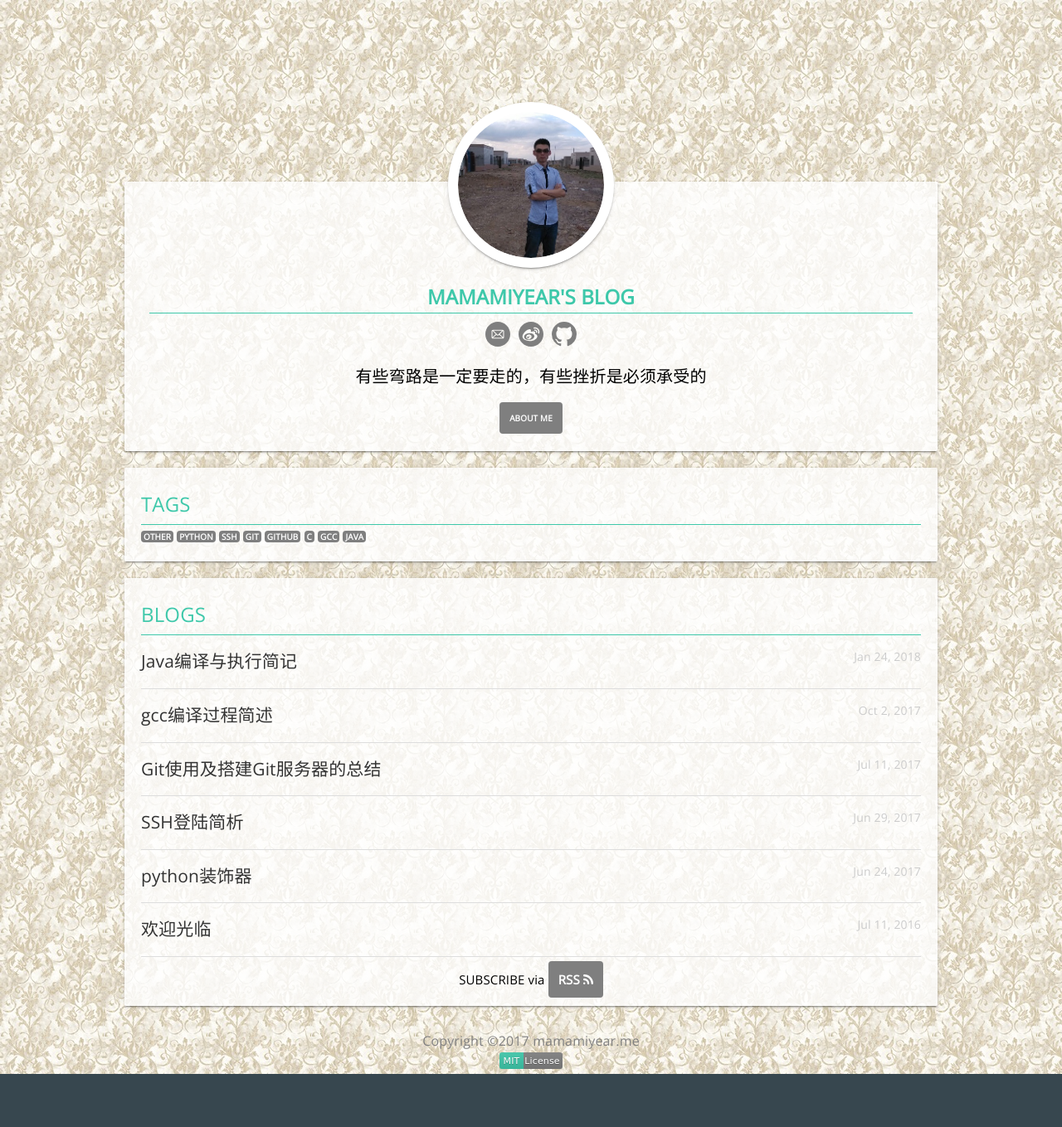
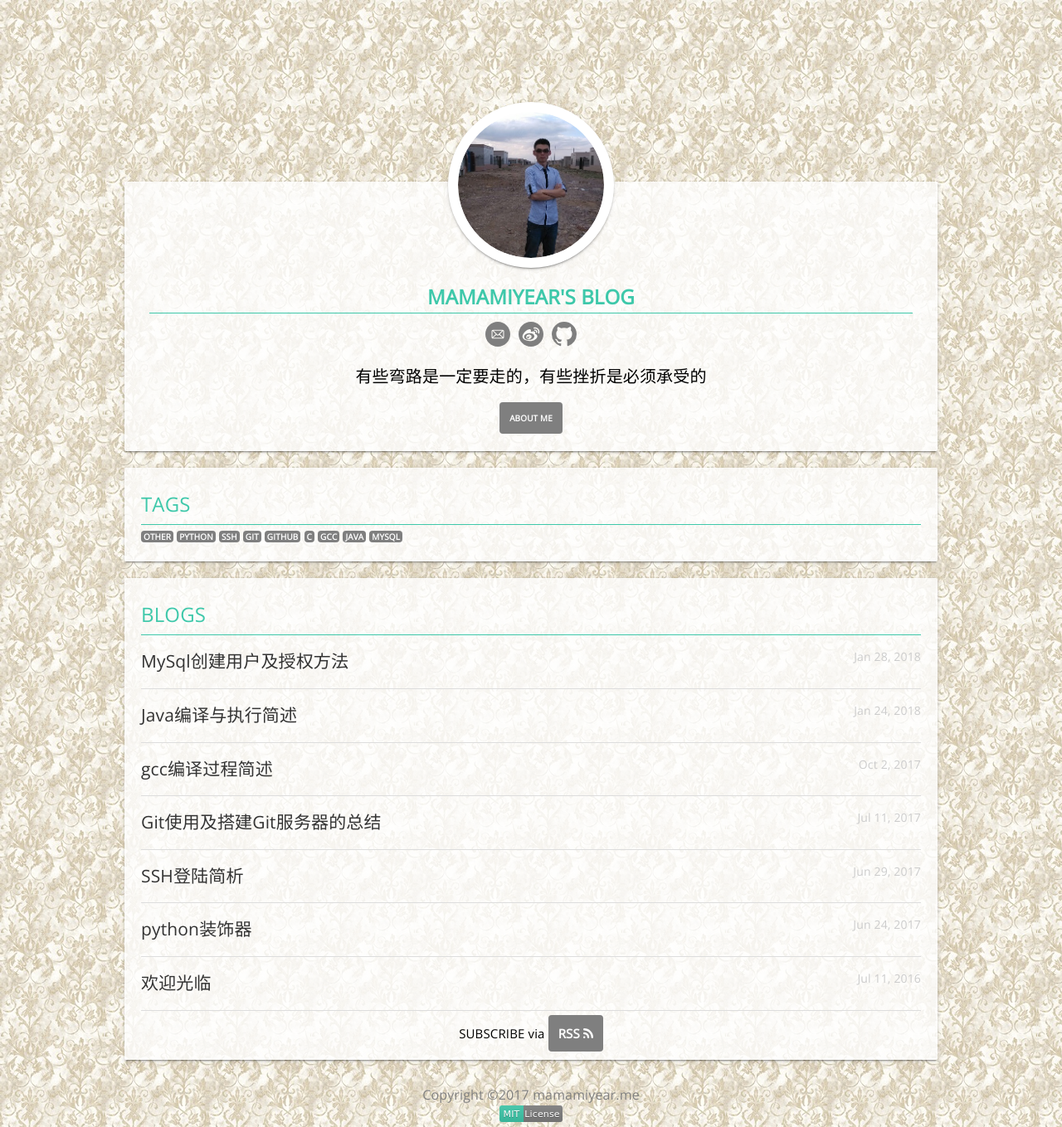
Before and after one commit to mamamiyear/mamamiyear.github.io, a Jekyll site: the page built from index.html, in a window 1280 px wide. Shown: the whole page at 83% size. Built offline with Jekyll 4.4.1, drawn with Linux system fonts in a browser that asks for light colours; before the commit the page ends 1295 px from its top, so only the background shows below that; some of the changed lines change nothing that is shown.

Commit message:
add an article.

````diff
--- a/_posts/2018-01-24-java-compile-and-run.md
+++ b/_posts/2018-01-24-java-compile-and-run.md
@@ -1,6 +1,6 @@
 ---
 layout:     post
-title:      "Java编译与执行简记"
+title:      "Java编译与执行简述"
 date:       2018-01-24 23:06:45 +0800
 author:     mamamiyear
 category:   summary
--- /dev/null
+++ b/_posts/2018-01-28-mysql-create-user-and-grant.md
@@ -0,0 +1,184 @@
+---
+layout:     post
+title:      "MySql创建用户及授权方法"
+date:       2018-01-28 19:40:45 +0800
+author:     mamamiyear
+category:   summary
+tag:        [mysql]
+SN:         7
+---
+
+### 一.创建用户:
+
+**命令:**
+
+```mysql
+CREATE USER 'username'@'host' IDENTIFIED BY 'password';
+```
+
+**说明:**
+
+- username - 你将创建的用户名
+- host - 指定该用户在哪个主机上可以登陆,如果是本地用户可用localhost, 如果想让该用户可以从任意远程主机登陆,可以使用通配符%
+- password - 该用户的登陆密码,密码可以为空,如果为空则该用户可以不需要密码登陆服务器
+
+**例子:**
+
+```mysql
+CREATE USER 'dog'@'localhost' IDENTIFIED BY '123456';
+CREATE USER 'pig'@'192.168.1.101_' IDENDIFIED BY '123456';
+CREATE USER 'pig'@'%' IDENTIFIED BY '123456';
+CREATE USER 'pig'@'%' IDENTIFIED BY '';
+CREATE USER 'pig'@'%';
+```
+
+
+
+### 二.授权:
+
+**命令:**
+
+```mysql
+GRANT privileges ON databasename.tablename TO 'username'@'host'
+```
+
+**说明:**
+
+- privileges - 用户的操作权限,如SELECT , INSERT , UPDATE 等(详细列表见该文最后面).如果要授予所的权限则使用ALL
+- databasename - 数据库名
+- tablename-表名,如果要授予该用户对所有数据库和表的相应操作权限则可用*表示, 如*.*.
+
+**例子:**
+
+```mysql
+GRANT SELECT, INSERT ON test.user TO 'pig'@'%';
+GRANT ALL ON *.* TO 'pig'@'%';
+```
+
+注意: 用以上命令授权的用户不能给其它用户授权,如果想让该用户可以授权,用以下命令:
+
+```mysql
+GRANT privileges ON databasename.tablename TO 'username'@'host' WITH GRANT OPTION;
+```
+
+
+
+###三.设置与更改用户密码
+
+**命令:**
+
+```mysql
+SET PASSWORD FOR 'username'@'host' = PASSWORD('newpassword');
+```
+
+如果是当前登陆用户用
+
+```mysql
+SET PASSWORD = PASSWORD("newpassword");
+```
+
+**例子:**
+
+```mysql
+SET PASSWORD FOR 'pig'@'%' = PASSWORD("123456");
+```
+
+
+
+###四.撤销用户权限
+
+**命令:**
+
+```mysql
+REVOKE privilege ON databasename.tablename FROM 'username'@'host';
+```
+
+**说明:**
+
+privilege, databasename, tablename - 同授权部分.
+
+**例子:**
+
+```mysql
+REVOKE SELECT ON *.* FROM 'pig'@'%';
+```
+
+注意: 假如你在给用户'pig'@'%'授权的时候是这样的(或类似的):GRANT SELECT ON test.user TO 'pig'@'%', 则在使用REVOKE SELECT ON *.* FROM 'pig'@'%';命令并不能撤销该用户对test数据库中user表的SELECT 操作.相反,如果授权使用的是GRANT SELECT ON *.* TO 'pig'@'%';则REVOKE SELECT ON test.user FROM 'pig'@'%';命令也不能撤销该用户对test数据库中user表的Select 权限.
+
+具体信息可以用命令SHOW GRANTS FOR 'pig'@'%'; 查看.
+
+
+
+###五.删除用户
+
+**命令:**
+
+```mysql
+DROP USER 'username'@'host';
+```
+
+
+
+###六.附注 - 在MySQL中的权限对应的操作
+
+*权限：操作*
+
+ALTER: Allows use of ALTER TABLE.
+
+ALTER ROUTINE: Alters or drops stored routines.
+
+CREATE: Allows use of CREATE TABLE.
+
+CREATE ROUTINE: Creates stored routines.
+
+CREATE TEMPORARY TABLE: Allows use of CREATE TEMPORARY TABLE.
+
+CREATE USER: Allows use of CREATE USER, DROP USER, RENAME USER, and REVOKE ALL PRIVILEGES.
+
+CREATE VIEW: Allows use of CREATE VIEW.
+
+DELETE: Allows use of DELETE.
+
+DROP: Allows use of DROP TABLE.
+
+EXECUTE: Allows the user to run stored routines.
+
+FILE: Allows use of SELECT... INTO OUTFILE and LOAD DATA INFILE.
+
+INDEX: Allows use of CREATE INDEX and DROP INDEX.
+
+INSERT: Allows use of INSERT.
+
+LOCK TABLES: Allows use of LOCK TABLES on tables for which the user also has SELECT privileges.
+
+PROCESS: Allows use of SHOW FULL PROCESSLIST.
+
+RELOAD: Allows use of FLUSH.
+
+REPLICATION: Allows the user to ask where slave or master.
+
+CLIENT: servers are.
+
+REPLICATION SLAVE: Needed for replication slaves.
+
+SELECT: Allows use of SELECT.
+
+SHOW DATABASES: Allows use of SHOW DATABASES.
+
+SHOW VIEW: Allows use of SHOW CREATE VIEW.
+
+SHUTDOWN: Allows use of mysqladmin shutdown.
+
+SUPER: Allows use of CHANGE MASTER, KILL, PURGE MASTER LOGS, and SET GLOBAL SQL statements. Allows mysqladmin debug command. Allows one extra connection to be made if maximum connections are reached.
+
+UPDATE: Allows use of UPDATE.
+
+USAGE: Allows connection without any specific privileges.
+
+
+
+###七.附注 - 权限中文说明
+
+![权限说明1](../assets/2018-01-28-mysql-create-user-and-grant/Mysql_rights_description1.jpg)
+
+![权限说明2](../assets/2018-01-28-mysql-create-user-and-grant/Mysql_rights_description2.jpg)
````
Also changed, not shown: assets/2018-01-28-mysql-create-user-and-grant/Mysql_rights_description1.jpg (added), assets/2018-01-28-mysql-create-user-and-grant/Mysql_rights_description2.jpg (added).
